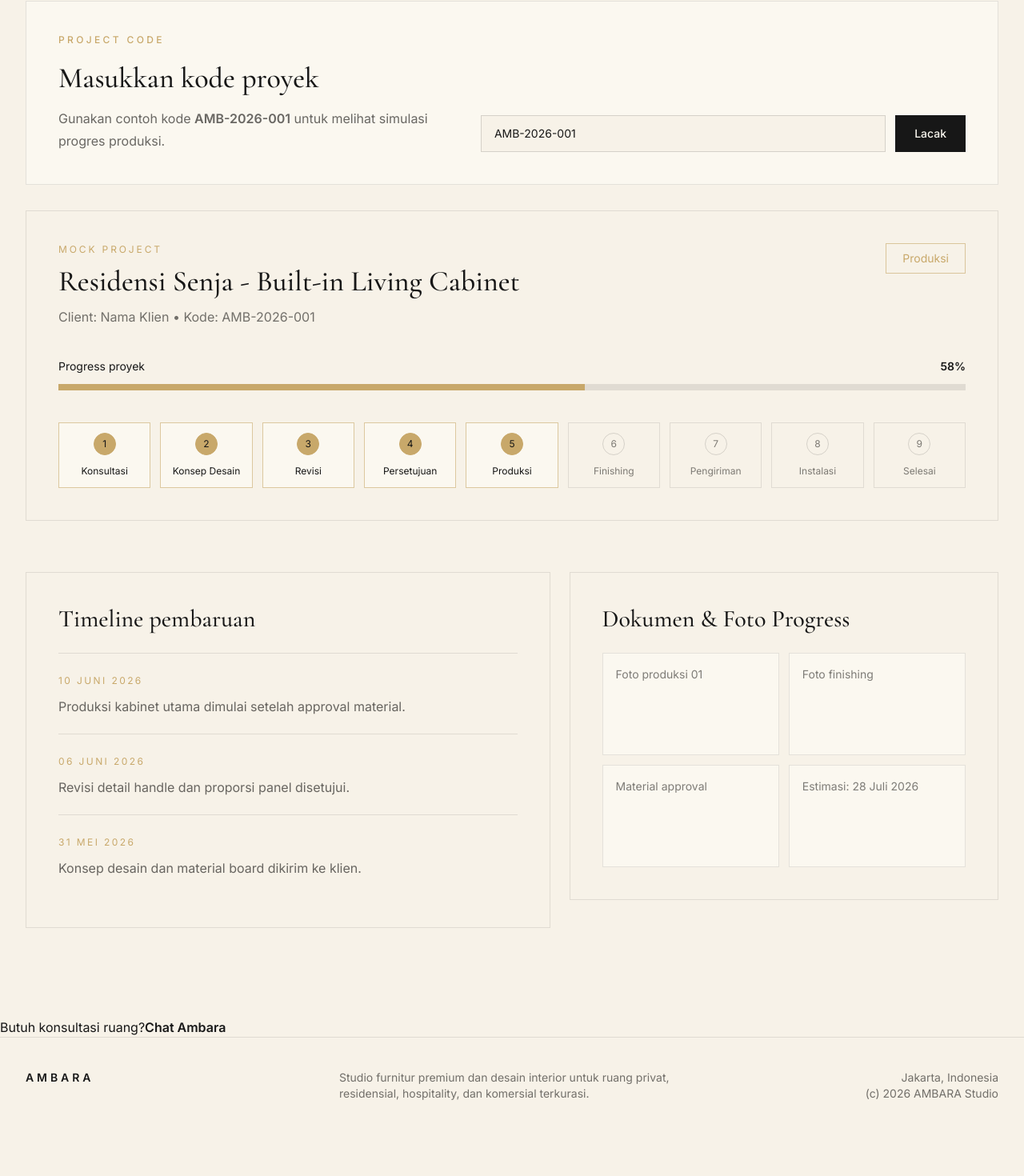
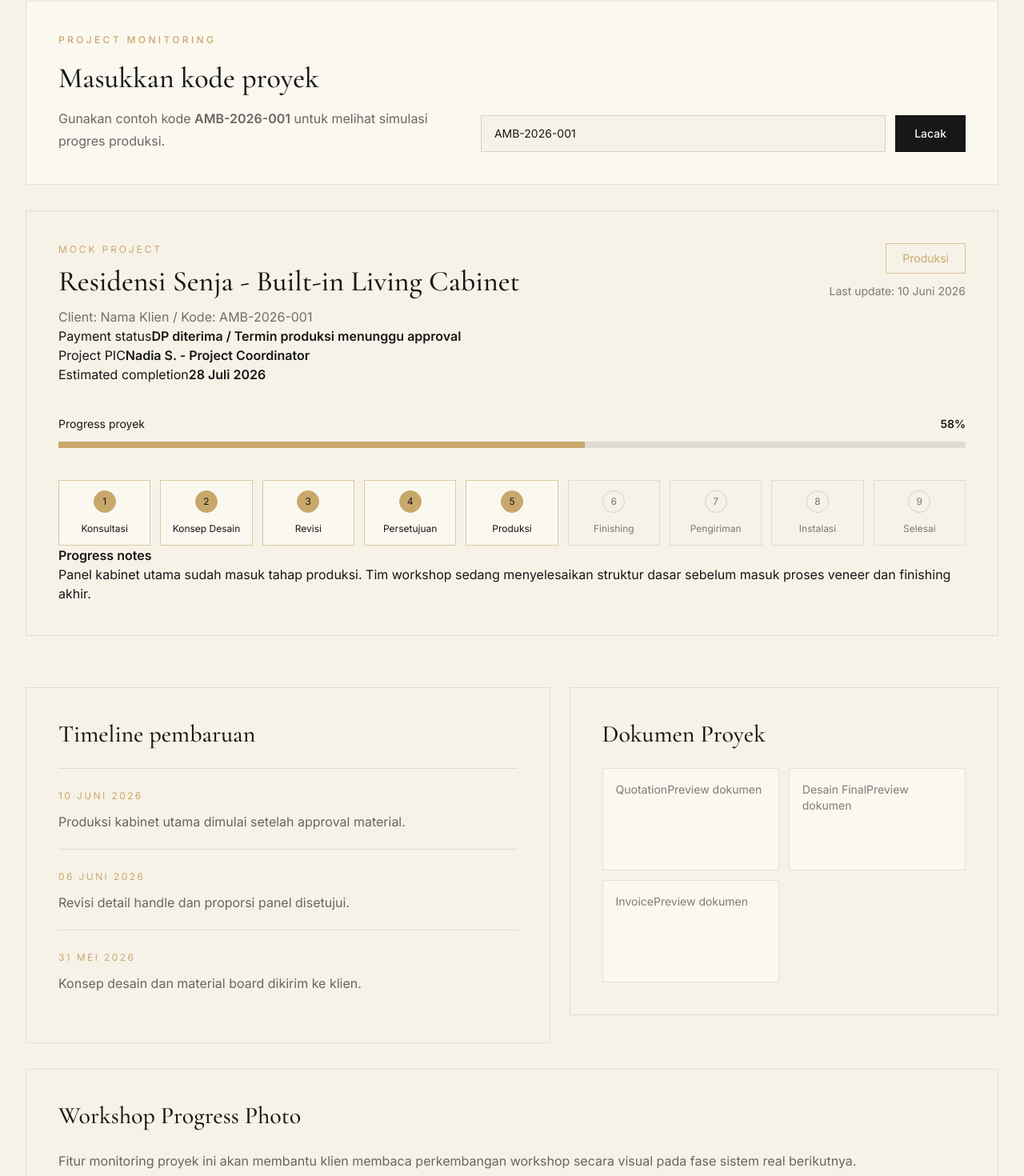
Before and after one commit to Ferdian-99/ambara-website, a React (Vite) app: page /lacak-proyek in a window 1280 px wide. Shown: the part 708-2178 px from the top of the page at 80% size. Before the commit the page ends 2125 px from the top, so only its background shows below. Built offline with nearby package versions, Linux system fonts and the light colour scheme.

Commit message:
Add final premium frontend details

```diff
--- a/src/pages/Tracking.tsx
+++ b/src/pages/Tracking.tsx
@@ -6,11 +6,104 @@ export function Tracking() {
   const [code, setCode] = useState("AMB-2026-001");
   const activeIndex = 4;
   const progress = 58;
+
   return (
-    <PageShell eyebrow="Lacak Proyek" title="Preview pelacakan proyek untuk pengalaman klien yang lebih jelas." intro="Halaman ini adalah mock frontend publik. Belum ada backend, database, login, atau data proyek sungguhan.">
-      <section className="section-wrap"><div className="tracking-panel"><div><SectionLabel>Project Code</SectionLabel><h2 className="font-serif text-4xl">Masukkan kode proyek</h2><p className="mt-4 leading-7 text-graphite/70">Gunakan contoh kode <strong>AMB-2026-001</strong> untuk melihat simulasi progres produksi.</p></div><form className="tracking-form" onSubmit={(event) => event.preventDefault()}><input value={code} onChange={(event) => setCode(event.target.value)} aria-label="Kode proyek" /><button type="submit">Lacak</button></form></div>
-        <Reveal><article className="mock-project-card"><div className="flex flex-col justify-between gap-8 md:flex-row md:items-start"><div><p className="text-xs uppercase tracking-[0.24em] text-champagne">Mock Project</p><h2 className="mt-3 font-serif text-4xl">Residensi Senja - Built-in Living Cabinet</h2><p className="mt-3 text-graphite/65">Client: Nama Klien • Kode: {code || "AMB-2026-001"}</p></div><div className="status-badge">Produksi</div></div><div className="mt-10"><div className="mb-3 flex justify-between text-sm"><span>Progress proyek</span><strong>{progress}%</strong></div><div className="progress-track"><div style={{ width: `${progress}%` }} /></div></div><div className="mt-10 grid gap-3 md:grid-cols-9">{trackingStages.map((stage, index) => <div key={stage} className={`stage-node ${index <= activeIndex ? "is-done" : ""}`}><span>{index + 1}</span><p>{stage}</p></div>)}</div></article></Reveal>
-        <div className="mt-8 grid gap-6 lg:grid-cols-[1.1fr_0.9fr]"><Reveal><section className="timeline-card"><h2>Timeline pembaruan</h2>{[["10 Juni 2026", "Produksi kabinet utama dimulai setelah approval material."], ["06 Juni 2026", "Revisi detail handle dan proporsi panel disetujui."], ["31 Mei 2026", "Konsep desain dan material board dikirim ke klien."]].map(([date, text]) => <div key={date} className="timeline-row"><span>{date}</span><p>{text}</p></div>)}</section></Reveal><Reveal delay={0.06}><section className="timeline-card"><h2>Dokumen & Foto Progress</h2><div className="placeholder-grid">{["Foto produksi 01", "Foto finishing", "Material approval", "Estimasi: 28 Juli 2026"].map((item) => <div key={item}>{item}</div>)}</div></section></Reveal></div>
+    <PageShell
+      eyebrow="Lacak Proyek"
+      title="Preview pelacakan proyek untuk pengalaman klien yang lebih jelas."
+      intro="Halaman ini adalah mock frontend publik. Belum ada backend, database, login, atau data proyek sungguhan."
+    >
+      <section className="section-wrap">
+        <div className="tracking-panel">
+          <div>
+            <SectionLabel>Project Monitoring</SectionLabel>
+            <h2 className="font-serif text-4xl">Masukkan kode proyek</h2>
+            <p className="mt-4 leading-7 text-graphite/70">
+              Gunakan contoh kode <strong>AMB-2026-001</strong> untuk melihat simulasi progres produksi.
+            </p>
+          </div>
+          <form className="tracking-form" onSubmit={(event) => event.preventDefault()}>
+            <input value={code} onChange={(event) => setCode(event.target.value)} aria-label="Kode proyek" />
+            <button type="submit">Lacak</button>
+          </form>
+        </div>
+
+        <Reveal>
+          <article className="mock-project-card">
+            <div className="flex flex-col justify-between gap-8 md:flex-row md:items-start">
+              <div>
+                <p className="text-xs uppercase tracking-[0.24em] text-champagne">Mock Project</p>
+                <h2 className="mt-3 font-serif text-4xl">Residensi Senja - Built-in Living Cabinet</h2>
+                <p className="mt-3 text-graphite/65">Client: Nama Klien / Kode: {code || "AMB-2026-001"}</p>
+              </div>
+              <div className="flex flex-col gap-3 md:items-end">
+                <div className="status-badge">Produksi</div>
+                <p className="text-sm text-graphite/60">Last update: 10 Juni 2026</p>
+              </div>
+            </div>
+
+            <div className="project-monitor-grid">
+              <div><span>Payment status</span><strong>DP diterima / Termin produksi menunggu approval</strong></div>
+              <div><span>Project PIC</span><strong>Nadia S. - Project Coordinator</strong></div>
+              <div><span>Estimated completion</span><strong>28 Juli 2026</strong></div>
+            </div>
+
+            <div className="mt-10">
+              <div className="mb-3 flex justify-between text-sm"><span>Progress proyek</span><strong>{progress}%</strong></div>
+              <div className="progress-track"><div style={{ width: `${progress}%` }} /></div>
+            </div>
+
+            <div className="mt-10 grid gap-3 md:grid-cols-9">
+              {trackingStages.map((stage, index) => (
+                <div key={stage} className={`stage-node ${index <= activeIndex ? "is-done" : ""}`}>
+                  <span>{index + 1}</span>
+                  <p>{stage}</p>
+                </div>
+              ))}
+            </div>
+
+            <div className="progress-note">
+              <strong>Progress notes</strong>
+              <p>
+                Panel kabinet utama sudah masuk tahap produksi. Tim workshop sedang menyelesaikan struktur dasar
+                sebelum masuk proses veneer dan finishing akhir.
+              </p>
+            </div>
+          </article>
+        </Reveal>
+
+        <div className="mt-8 grid gap-6 lg:grid-cols-[1.1fr_0.9fr]">
+          <Reveal>
+            <section className="timeline-card">
+              <h2>Timeline pembaruan</h2>
+              {[
+                ["10 Juni 2026", "Produksi kabinet utama dimulai setelah approval material."],
+                ["06 Juni 2026", "Revisi detail handle dan proporsi panel disetujui."],
+                ["31 Mei 2026", "Konsep desain dan material board dikirim ke klien."],
+              ].map(([date, text]) => <div key={date} className="timeline-row"><span>{date}</span><p>{text}</p></div>)}
+            </section>
+          </Reveal>
+          <Reveal delay={0.06}>
+            <section className="timeline-card">
+              <h2>Dokumen Proyek</h2>
+              <div className="placeholder-grid">
+                {["Quotation", "Desain Final", "Invoice"].map((item) => <div key={item}>{item}<span>Preview dokumen</span></div>)}
+              </div>
+            </section>
+          </Reveal>
+        </div>
+
+        <Reveal>
+          <section className="timeline-card">
+            <h2>Workshop Progress Photo</h2>
+            <p className="mb-6 leading-7 text-graphite/70">
+              Fitur monitoring proyek ini akan membantu klien membaca perkembangan workshop secara visual pada fase sistem real berikutnya.
+            </p>
+            <div className="workshop-grid">
+              {["Rangka kabinet", "Proses veneer", "Hardware fitting", "Finishing sample"].map((item) => <div key={item}>{item}</div>)}
+            </div>
+          </section>
+        </Reveal>
       </section>
     </PageShell>
   );
```
